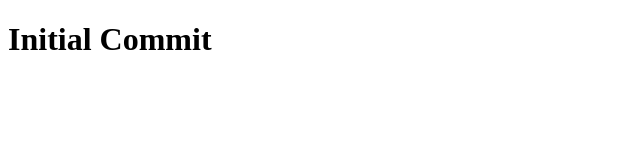
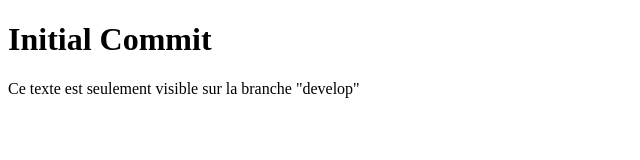
Before and after one commit to rokh187/projet-go-repo, a plain HTML site: page projet_go/index.html in a window 1280 px wide. Shown: the whole page, without its empty margins (0-640 px from the left). Drawn offline with Linux system fonts and the light colour scheme.

Commit message:
Test commit sur la branche develop

```diff
--- a/projet_go/index.html
+++ b/projet_go/index.html
@@ -8,5 +8,6 @@
 </head>
 <body>
     <h1>Initial Commit</h1>
+    <p>Ce texte est seulement visible sur la branche "develop"</p>
 </body>
 </html>
```
